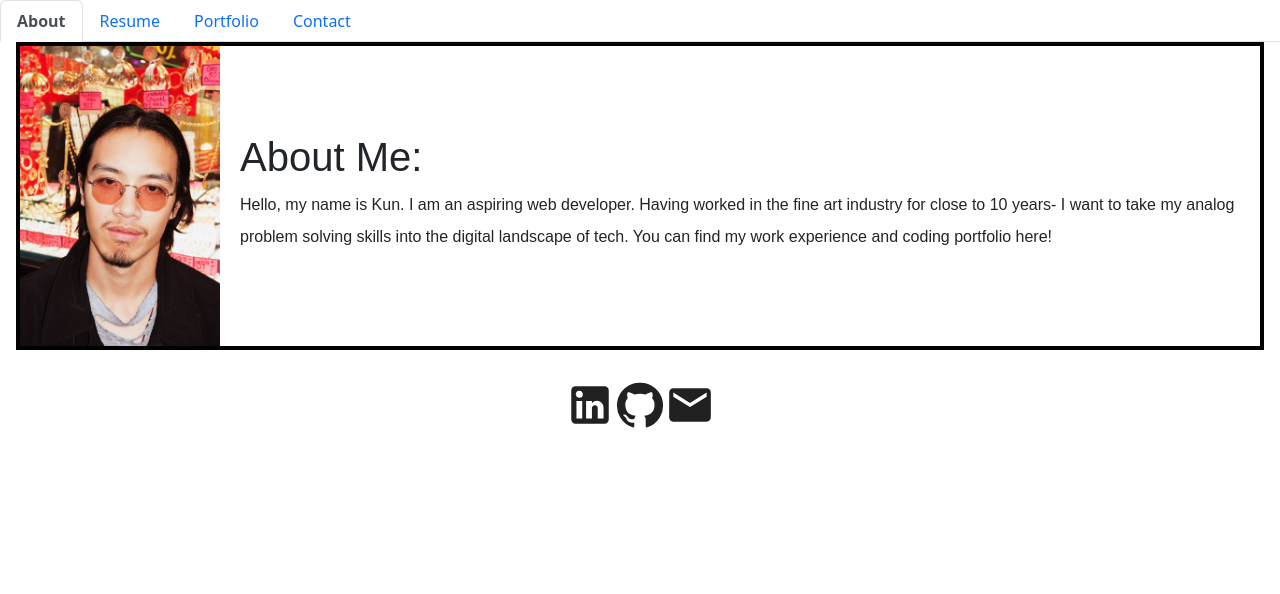
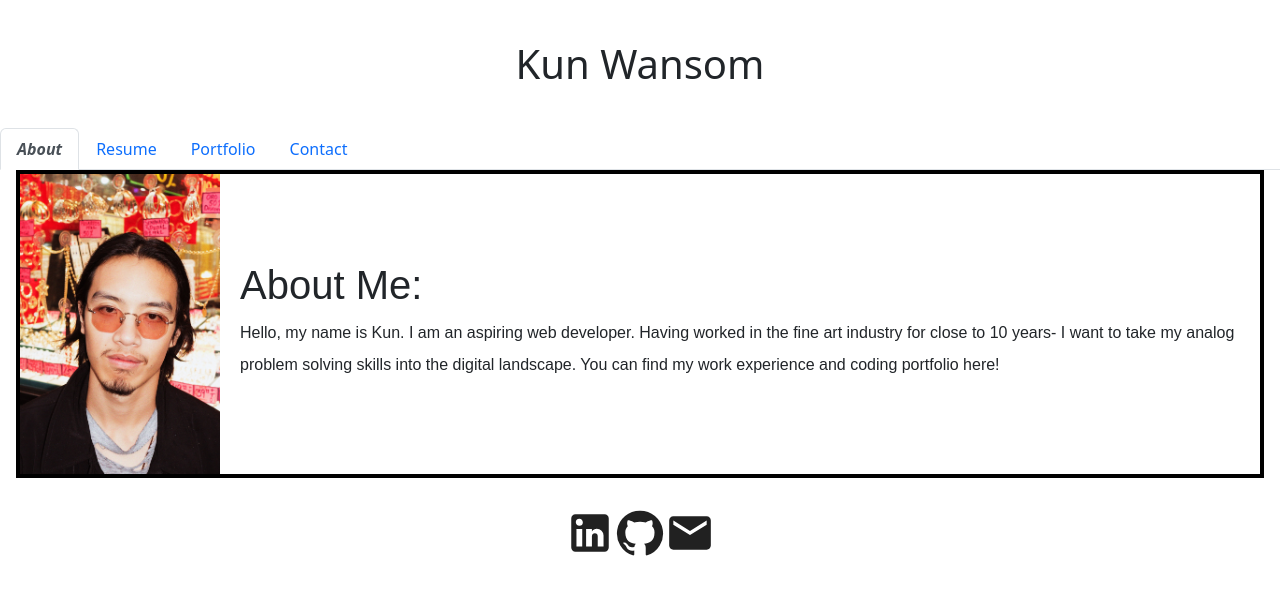
Before and after one commit to Kwansom/Porfolio-via-React, a React (Vite) app: page / in a window 1280 px wide. Shown: the top 594 px of the page. Built offline with nearby package versions, Linux system fonts and the light colour scheme.

Commit message:
header working

```diff
--- a/src/App.css
+++ b/src/App.css
@@ -25,5 +25,14 @@
 
 .nav-link.active {
   font-weight: bold;
-  color: #007bff; /* Or any color to highlight the active link */
+  font-style: italic;
 }
+.nav-link:hover {
+  cursor: pointer;
+}
+
+.name {
+  text-align: center;
+  margin-top: 40px;
+  margin-bottom: 40px;
+}
--- a/src/assets/css/About.css
+++ b/src/assets/css/About.css
@@ -7,6 +7,6 @@
 
 .about-container p {
     font-family: Arial, Helvetica, sans-serif;
-    line-height: 2; /* Makes the text double spaced */
-    margin-top: 10px; /* Optional: Adds space between the paragraph and other elements */
+    line-height: 2;
+    margin-top: 10px;
   }
--- a/src/components/Header.jsx
+++ b/src/components/Header.jsx
@@ -1,28 +1,53 @@
-import React from "react";
-
-const Header = ({ setCurrentSection, currentSection }) => {
-  const handleNavigation = (section) => {
-    setCurrentSection(section);
-  };
-
+function Header({ currentPage, handlePageChange }) {
   return (
     <header>
-      <h1>Kun Wansom</h1>
-      <nav>
-        <ul>
-          {["About Me", "Portfolio", "Contact", "Resume"].map((section) => (
-            <li
-              key={section}
-              onClick={() => handleNavigation(section)}
-              className={currentSection === section ? "active" : ""}
-            >
-              {section}
-            </li>
-          ))}
-        </ul>
-      </nav>
+      <h1 className="name">Kun Wansom</h1>
+      <ul className="nav nav-tabs">
+        <li className="nav-item">
+          <a
+            href="#about"
+            onClick={() => handlePageChange("About")}
+            className={currentPage === "About" ? "nav-link active" : "nav-link"}
+          >
+            About
+          </a>
+        </li>
+        <li className="nav-item">
+          <a
+            href="#resume"
+            onClick={() => handlePageChange("Resume")}
+            className={
+              currentPage === "Resume" ? "nav-link active" : "nav-link"
+            }
+          >
+            Resume
+          </a>
+        </li>
+        <li className="nav-item">
+          <a
+            href="#porfolio"
+            onClick={() => handlePageChange("Portfolio")}
+            className={
+              currentPage === "Portfolio" ? "nav-link active" : "nav-link"
+            }
+          >
+            Portfolio
+          </a>
+        </li>
+        <li className="nav-item">
+          <a
+            href="#contact"
+            onClick={() => handlePageChange("Contact")}
+            className={
+              currentPage === "Contact" ? "nav-link active" : "nav-link"
+            }
+          >
+            Contact
+          </a>
+        </li>
+      </ul>
     </header>
   );
-};
+}
 
 export default Header;
--- a/src/components/NavTabs.jsx
+++ /dev/null
@@ -1,46 +0,0 @@
-function NavTabs({ currentPage, handlePageChange }) {
-  return (
-    <ul className="nav nav-tabs">
-      <li className="nav-item">
-        <a
-          href="#about"
-          onClick={() => handlePageChange("About")}
-          className={currentPage === "About" ? "nav-link active" : "nav-link"}
-        >
-          About
-        </a>
-      </li>
-      <li className="nav-item">
-        <a
-          href="#resume"
-          onClick={() => handlePageChange("Resume")}
-          className={currentPage === "Resume" ? "nav-link active" : "nav-link"}
-        >
-          Resume
-        </a>
-      </li>
-      <li className="nav-item">
-        <a
-          href="#porfolio"
-          onClick={() => handlePageChange("Portfolio")}
-          className={
-            currentPage === "Portfolio" ? "nav-link active" : "nav-link"
-          }
-        >
-          Portfolio
-        </a>
-      </li>
-      <li className="nav-item">
-        <a
-          href="#contact"
-          onClick={() => handlePageChange("Contact")}
-          className={currentPage === "Contact" ? "nav-link active" : "nav-link"}
-        >
-          Contact
-        </a>
-      </li>
-    </ul>
-  );
-}
-
-export default NavTabs;
--- a/src/components/PortfolioContainer.jsx
+++ b/src/components/PortfolioContainer.jsx
@@ -1,11 +1,10 @@
 import { useState } from "react";
-import NavTabs from "./NavTabs";
+import Header from "./Header";
 import Resume from "./pages/Resume";
 import About from "./pages/About";
 import Portfolio from "./pages/Portfolio";
 import Contact from "./pages/Contact";
 import Footer from "./Footer";
-import Header from "./Header";
 
 export default function PortfolioContainer() {
   const [currentPage, setCurrentPage] = useState("About");
@@ -27,7 +26,7 @@ export default function PortfolioContainer() {
 
   return (
     <div>
-      <NavTabs currentPage={currentPage} handlePageChange={handlePageChange} />
+      <Header currentPage={currentPage} handlePageChange={handlePageChange} />
       <main className="mx-3">{renderPage()}</main>
       <Footer></Footer>
     </div>
--- a/src/components/pages/About.jsx
+++ b/src/components/pages/About.jsx
@@ -10,8 +10,8 @@ export default function About() {
         <h1>About Me:</h1>
         Hello, my name is Kun. I am an aspiring web developer. Having worked in
         the fine art industry for close to 10 years- I want to take my analog
-        problem solving skills into the digital landscape of tech. You can find
-        my work experience and coding portfolio here!
+        problem solving skills into the digital landscape. You can find my work
+        experience and coding portfolio here!
       </p>
     </div>
   );
```
